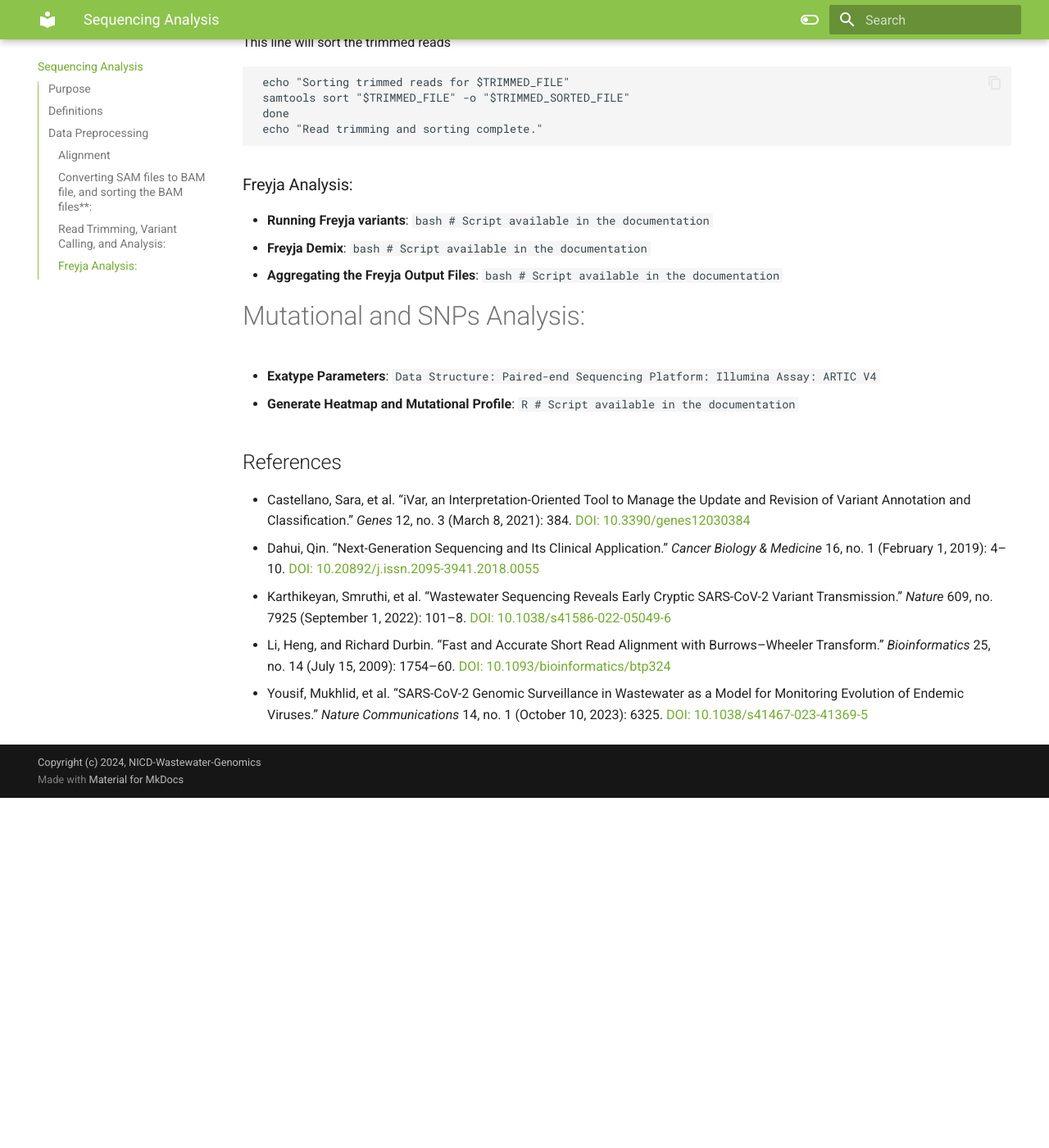
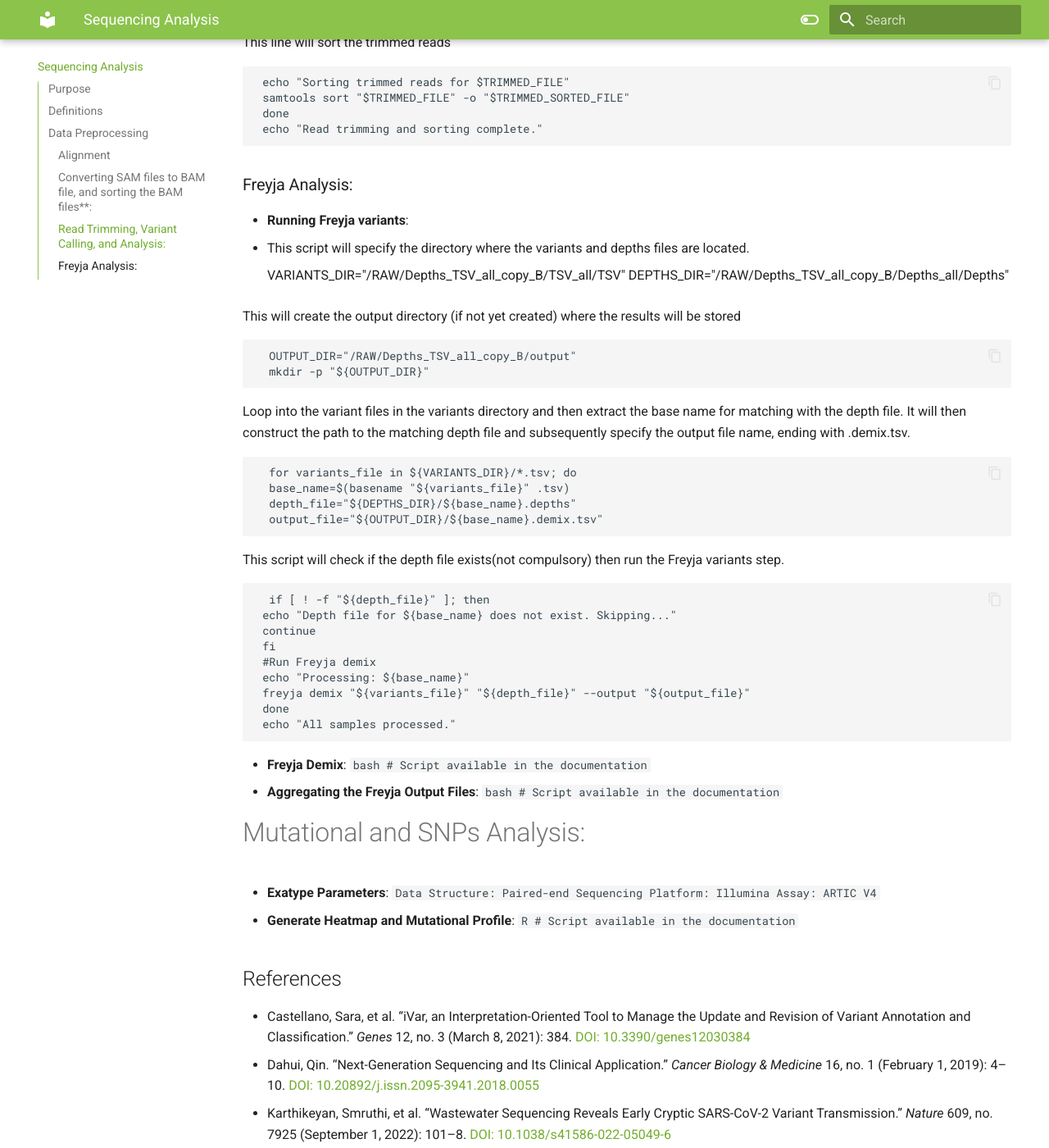
Before and after one commit to NICD-Wastewater-Genomics/NICD-Wastewater-Genomics.github.io, an MkDocs documentation site: the page built from docs/sequencing.md, in a window 1280 px wide and 1400 px high, scrolled down 3023 px. Shown: the whole window at 82% size. Built offline with MkDocs 1.6.1 and Material for MkDocs 9.7.7, drawn with Linux system fonts in a browser that asks for light colours; before the commit the page ends 3996 px from its top, so only the background shows below that.

Commit message:
Update sequencing.md

````diff
--- a/docs/sequencing.md
+++ b/docs/sequencing.md
@@ -110,9 +110,37 @@ This line will sort the trimmed reads
 
 ###Freyja Analysis:
    - **Running Freyja variants**:
-     ```bash
-     # Script available in the documentation
-     ```
+   -
+This script will specify the directory where the variants and depths files are located.
+
+      VARIANTS_DIR="/RAW/Depths_TSV_all_copy_B/TSV_all/TSV"
+      DEPTHS_DIR="/RAW/Depths_TSV_all_copy_B/Depths_all/Depths"
+
+This will create the output directory (if not yet created) where the results will be stored
+
+      OUTPUT_DIR="/RAW/Depths_TSV_all_copy_B/output"
+      mkdir -p "${OUTPUT_DIR}"
+
+Loop into the variant files in the variants directory and then extract the base name for matching with the depth file. It will then construct the path to the matching depth file and subsequently specify the output file name, ending with .demix.tsv.
+
+      for variants_file in ${VARIANTS_DIR}/*.tsv; do
+      base_name=$(basename "${variants_file}" .tsv)
+      depth_file="${DEPTHS_DIR}/${base_name}.depths"
+      output_file="${OUTPUT_DIR}/${base_name}.demix.tsv"
+
+This script will check if the depth file exists(not compulsory) then run the Freyja variants step.
+
+      if [ ! -f "${depth_file}" ]; then
+     echo "Depth file for ${base_name} does not exist. Skipping..."
+     continue
+     fi
+     #Run Freyja demix
+     echo "Processing: ${base_name}"
+     freyja demix "${variants_file}" "${depth_file}" --output "${output_file}"
+     done
+     echo "All samples processed."
+
+
    - **Freyja Demix**:
      ```bash
      # Script available in the documentation
````
